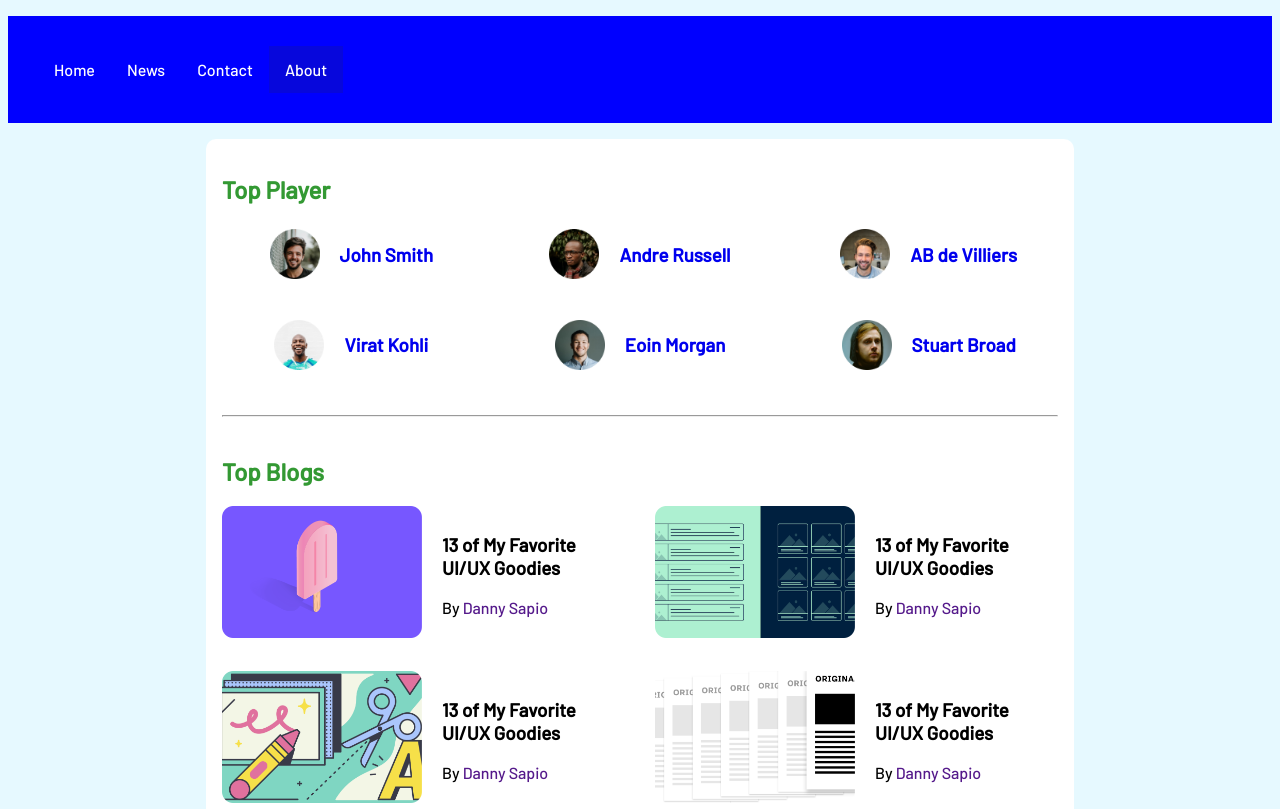
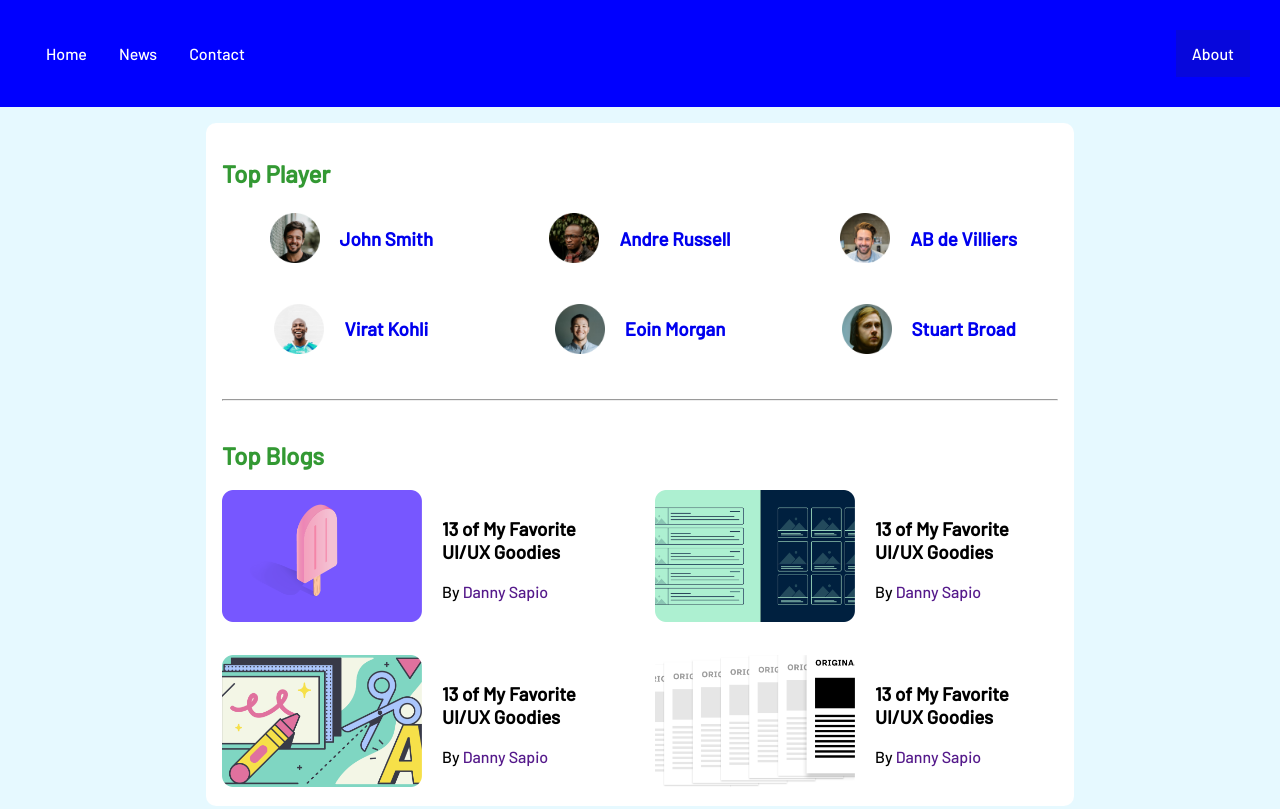
Before and after one commit to Muhammad-Nurul-Abser/Leader-board-css3, a plain HTML site: page index.html in a window 1280 px wide. Shown: the top 809 px of the page. Drawn offline with Linux system fonts and the light colour scheme.

Commit message:
margin 0

```diff
--- a/index.html
+++ b/index.html
@@ -17,7 +17,7 @@
             <li><a href="#home">Home</a></li>
             <li><a href="#news">News</a></li>
             <li><a href="#contact">Contact</a></li>
-            <li float:right><a class="active" href="#about">About</a></li>
+            <li style="float:right"><a class="active" href="#about">About</a></li>
         </ul>
     </header>
     <main>
--- a/style.css
+++ b/style.css
@@ -2,10 +2,12 @@
 body{
     background-color: #e6f9ff;
     font-family: 'Barlow', sans-serif;
+    margin: 0;
 }
 ul {
     list-style-type: none;
     padding: 30px;
+    margin: 0;
     overflow: hidden;
     background-color: blue;
 }
```
